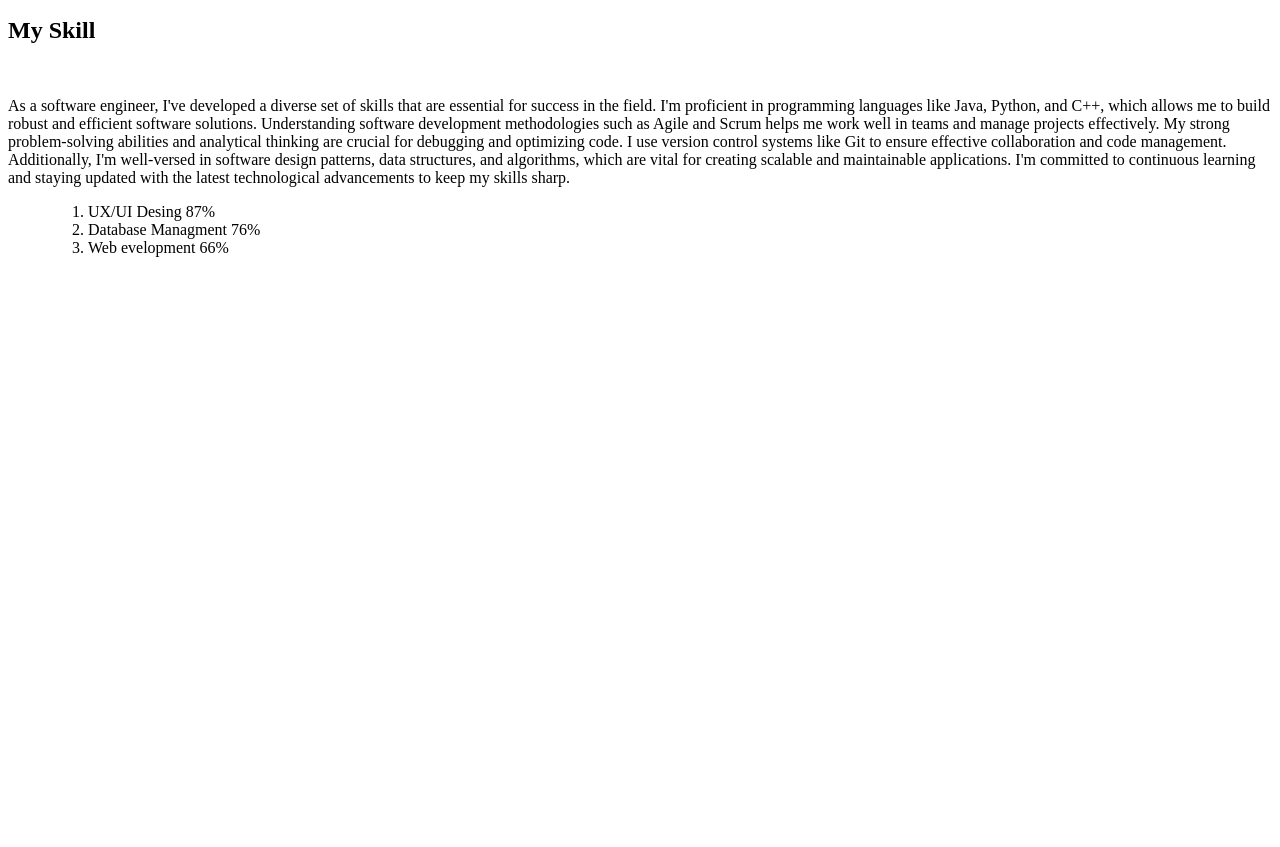
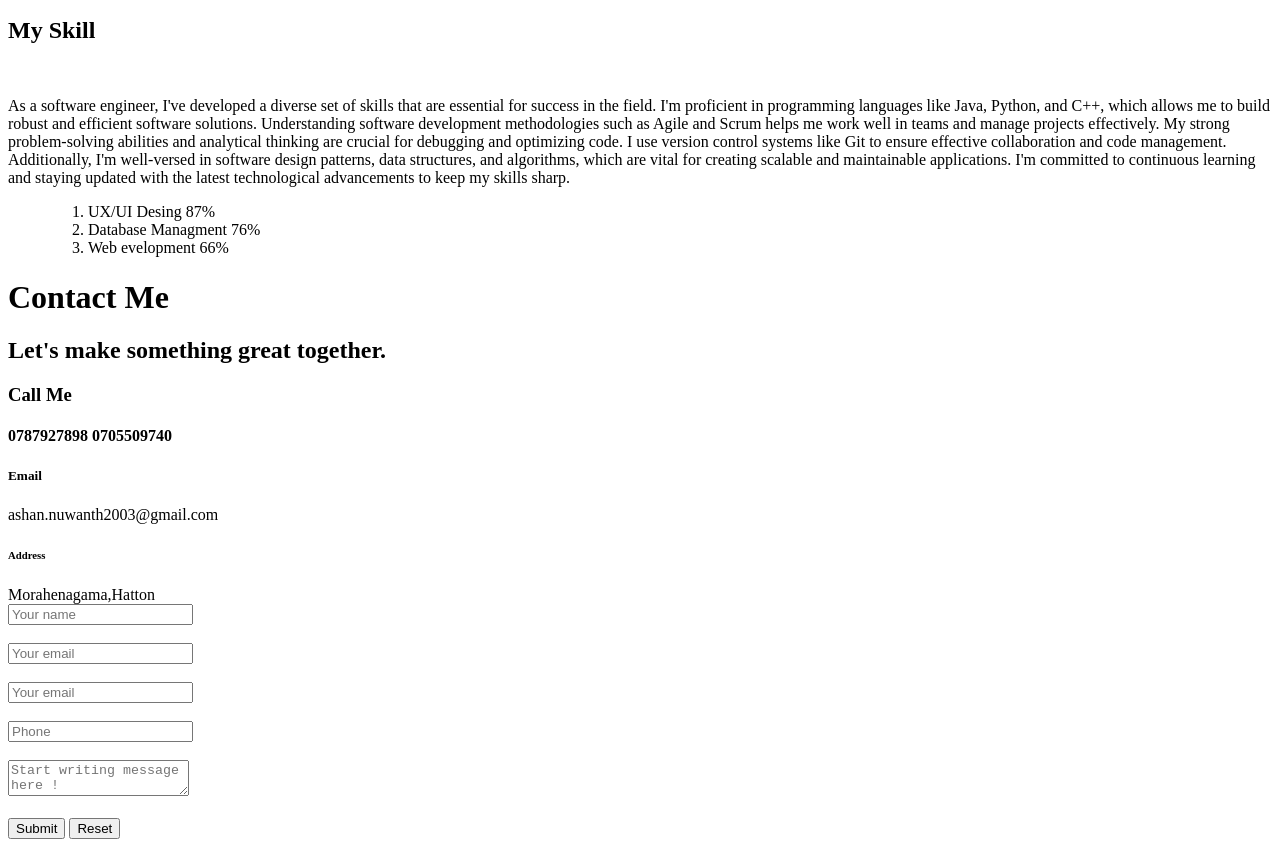
Before and after one commit to ashanrupasingha/Portfolio, a plain HTML site: page index.html in a window 1280 px wide. Shown: the part 1612-2459 px from the top of the page. Before the commit the page ends 1885 px from the top, so only its background shows below. Drawn offline with Linux system fonts and the light colour scheme; files whose address does not match are found by name.

Commit message:
contact is updated

```diff
--- a/index.html
+++ b/index.html
@@ -95,5 +95,48 @@
         </ul>
     </section>
 </main>
+<main>
+    <h1>Contact Me</h1>
+
+    <section>
+<div>
+        <h2>Let's make something great together.</h2>
+        <h3>Call Me</h3>
+        <h4>
+
+            0787927898
+            0705509740</h4>
+</div>
+        <div>
+
+
+        <h5> Email </h5>
+
+            ashan.nuwanth2003@gmail.com</h4>
+        </div>
+
+        <div>
+
+        <h6>Address</h6>
+        <h7>Morahenagama,Hatton</h7>
+
+        </div>
+
+        <div>
+            <input type="text" placeholder="Your name" name="name" ><br><br>
+            <input type="text" placeholder="Your email" name="email"><br><br>
+            <input type="text" placeholder="Your email" name="email"><br><br>
+            <input type="text" placeholder="Phone" name="phone"><br><br>
+            <textarea placeholder="Start writing message here !"></textarea><br><br>
+            <input type="submit">
+            <input type="reset">
+        </div>
+
+
+
+    </section>
+
+</main>
+
 </body>
 </html>
```
